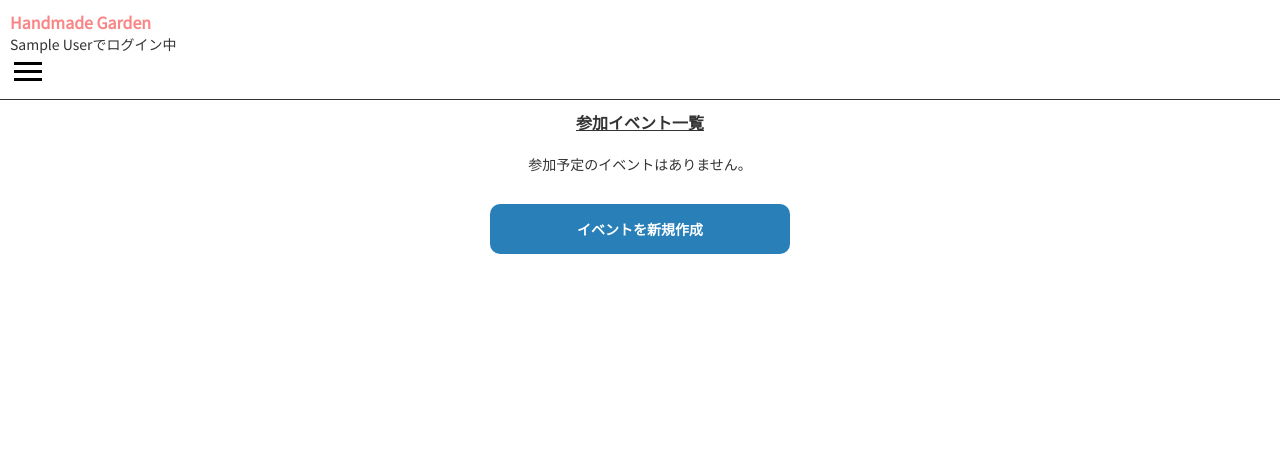
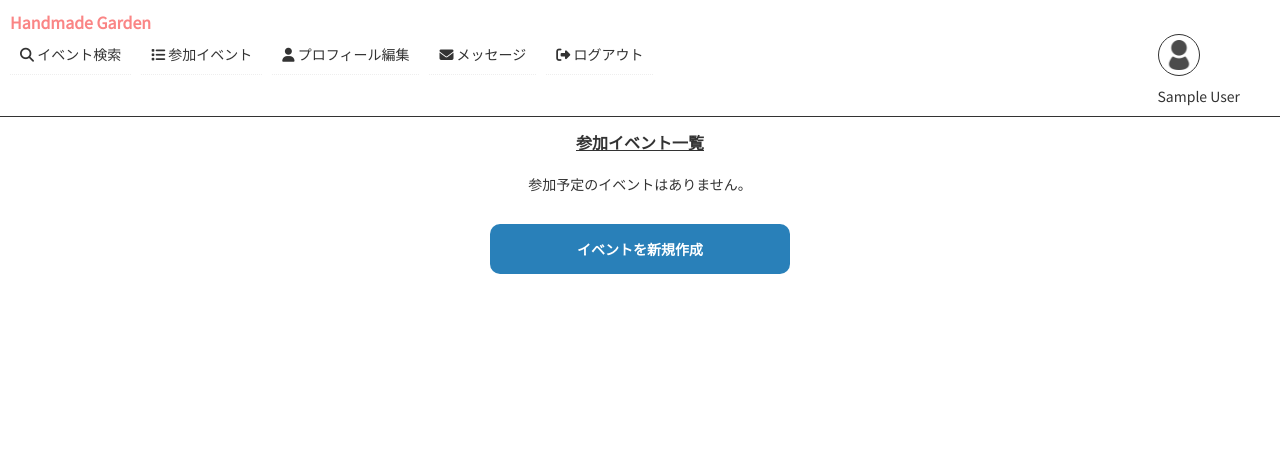
Before and after one commit to pokusuke/hmg, a Rails app: page /event_apps in a window 1280 px wide. Shown: the top 473 px of the page. Run offline with Rails 7, Linux system fonts and the light colour scheme; the visitor is signed in with stand-in values (Sample User, id 1); data that the repository does not hold is empty; style sheets or scripts are compiled from the project's sources; some libraries are stand-ins or nearby versions.

Commit message:
レスポンシブ対応

```diff
--- a/app/assets/stylesheets/common.scss
+++ b/app/assets/stylesheets/common.scss
@@ -4,6 +4,21 @@
 /*変数*/
 $link_color: #2980b9;
 $main-color: rgb(250, 133, 133);
+
+/*ブレイクポイント*/
+$breakpoints: (
+  'sm': 'screen and (min-width: 480px)',
+  'md': 'screen and (min-width: 768px)',
+  'lg': 'screen and (min-width: 1000px)',
+  'xl': 'screen and (min-width: 1200px)',
+) !default;
+
+/*ブレイクポイントのメディアクエリ*/
+@mixin mq($breakpoint: md) {
+  @media #{map-get($breakpoints, $breakpoint)} {
+    @content;
+  }
+}
 
 
 body,p,h1,h2,h3,dl,dd,dt,ul,li{
@@ -73,6 +88,7 @@ body{
   left:0;
   background-color:#fff;
   z-index:999;
+  overflow: hidden;
   h1 {
     font-size:16px;
     a{
@@ -87,15 +103,49 @@ body{
       width:35px;
       height:35px;
       background-image:url(image-path('menu.png'));
-
+      @include mq(md){
+        display:none;
+      }
+    }
+  }
+  .login-info{
+    float:right;
+    margin-right:50px;
+    .prof-img{
+      border:1px solid #333;
+      width:30px;
+      height:30px;
+      position: relative;
+      padding:5px;
+      border-radius: 50px;
+      img{
+        width:30px;
+        height:30px;
+      }
+    }
+    .prof-name{
+      text-align: center;
     }
   }
 }
 .header-nav{
   display:none;
+  a:hover{
+    color: $link_color;
+    text-decoration: none;
+  }
+  @include mq(md){
+    display:block;
+    float:left;
+    padding-right:10px;
+    li {
+      float:left;
+    }
+
+  }
 }
 .main{
-  padding-top:100px;
+  padding-top:120px;
   width:95%;
   margin-left:auto;
   margin-right:auto;
@@ -112,6 +162,7 @@ body{
     text-align:center;
     width:300px;
     margin:0 auto;
+    clear: both;
   }
   .btn{
     text-decoration: none;
@@ -216,12 +267,22 @@ form{
   margin-top:5px;
   margin-bottom:15px;
 }
-.event-result a{
-  text-decoration: none;
-  color:#333;
+.event-result{
+   a{
+    text-decoration: none;
+    color:#333;
+    @include mq(md){
+      width:30%;
+      display:block;
+      float:left;
+      margin:1.5%;
+    }
+  }
+  overflow: hidden;
 }
 
 .event{
+  background-color:#fff;
   /*
     &:nth-child(odd){
       background-color:#f7f7f7;
@@ -302,9 +363,15 @@ form{
   a{
     text-decoration: none;
     color: #333;
-  }
-  a:hover{
-    opacity: 0.8;
+    overflow: hidden;
+    @include mq(md){
+      width:30%;
+      float:left;
+      margin-right:1.5%;
+      margin-left:1.5%;
+      display:block;
+
+    }
   }
 }
 footer{
@@ -406,6 +473,7 @@ Component
   padding:5px;
   border:1px solid #eee;
   box-shadow: 1px 1px 2px #aaa;
+  background-color:#fff;
   table{
     width: 100%;
   }
--- a/app/controllers/events_controller.rb
+++ b/app/controllers/events_controller.rb
@@ -23,7 +23,7 @@ class EventsController < ApplicationController
       @pref = Pref.find(params[:pref_id])
       @events = @events.search_with_pref(params[:pref_id])
     end
-    @events = @events.page(params[:page]).per(PER)
+    @events = @events.order(event_date: :asc).page(params[:page]).per(PER)
   end
 
   def new
@@ -55,6 +55,7 @@ class EventsController < ApplicationController
 
   def edit
     @event = Event.find(params[:id])
+    @event_app = EventApp.find_by(event_id: @event.id, user_id: current_user.id)
   end
 
   def update
--- a/app/views/events/edit.html.slim
+++ b/app/views/events/edit.html.slim
@@ -1,3 +1,5 @@
+p.back-to
+  | <a href="#{event_app_path(@event_app)}"><i class="fas fa-arrow-left"></i></a>
 div.content
   h2.page-title イベント編集
   = render 'events/form'
--- a/app/views/layouts/_header.html.slim
+++ b/app/views/layouts/_header.html.slim
@@ -1,6 +1,12 @@
 
     h1= link_to "Handmade Garden",root_url
-    p= "#{current_user.name}でログイン中" if current_user!=nil
+    - if current_user!=nil
+        div.login-info
+            - if current_user.avatar_path?
+                p.prof-img= image_tag current_user.avatar_path
+            - else
+                p.prof-img= image_tag 'no-image-human.png'
+            p.prof-name= "#{current_user.name}"
     div#menu= link_to '','javascript:void(0);'
     nav.header-nav
         ul
--- a/app/views/stores/index.html.slim
+++ b/app/views/stores/index.html.slim
@@ -1,3 +1,5 @@
+p.back-to
+  | <a href="#{event_app_path(params[:event_app_id])}"><i class="fas fa-arrow-left"></i></a>
 section.content
   h2.page-title 出店情報
   - if @store.nil?
--- a/app/views/stores/new.html.slim
+++ b/app/views/stores/new.html.slim
@@ -1,4 +1,6 @@
-h2 出店情報の新規作成
+p.back-to
+  | <a href="#{event_app_path(params[:event_app_id])}"><i class="fas fa-arrow-left"></i></a>
+h2.page-title 出店情報の新規作成
 = form_with model:@store,local:true,url:event_app_stores_path(@event_app_id) do |f|
   .form_group
     = f.label :name
```
